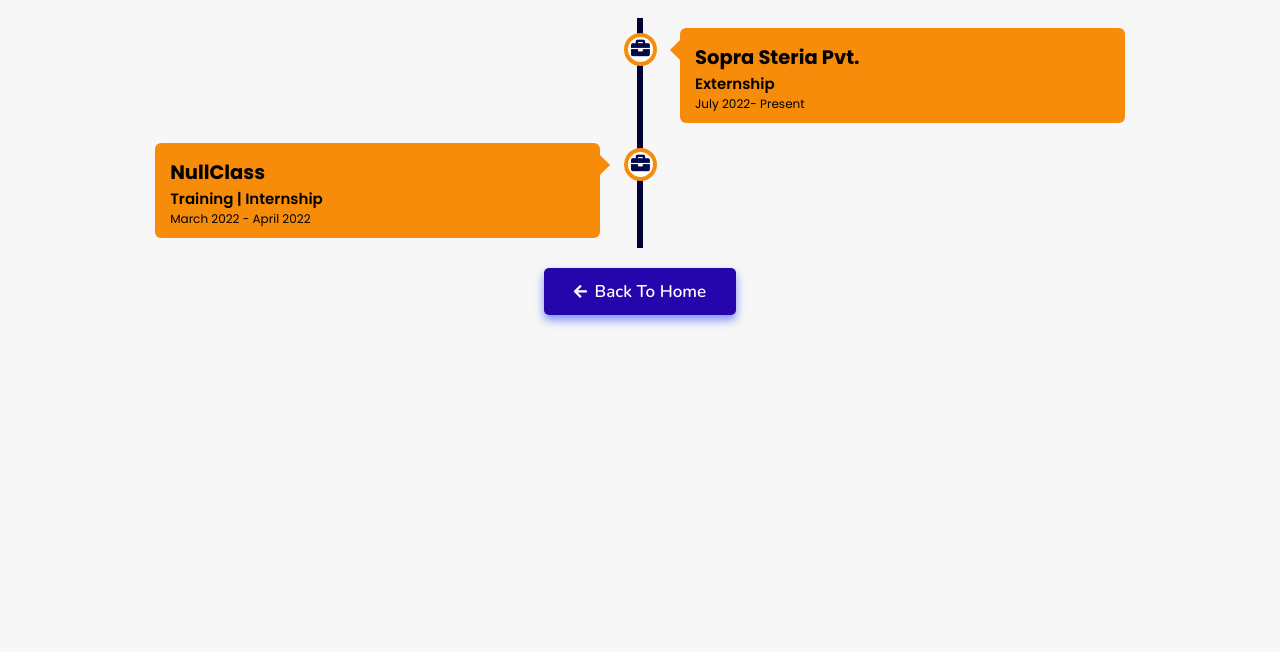
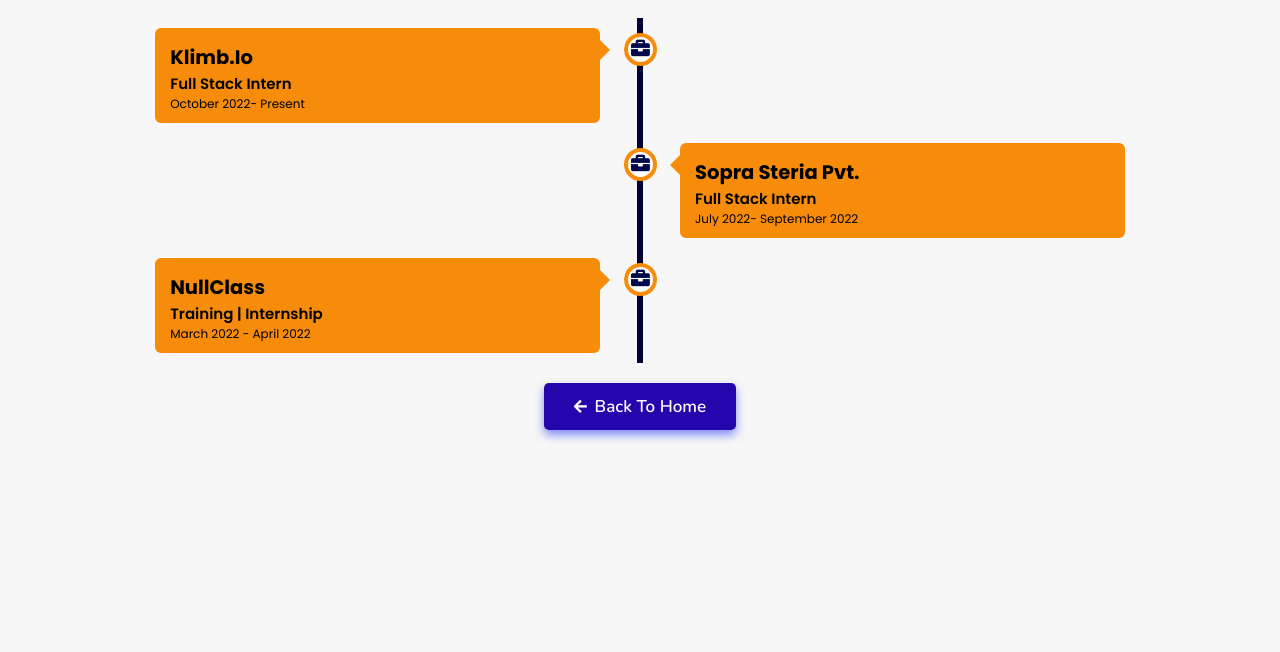
Before and after one commit to harshitgupta2019/portfolio, a plain HTML site: page experience/index.html in a window 1280 px wide. Shown: the part 148-800 px from the top of the page. Drawn offline with nearby package versions, Linux system fonts and the light colour scheme.

Commit message:
add new experience

```diff
--- a/experience/index.html
+++ b/experience/index.html
@@ -42,14 +42,26 @@
 
   <div class="timeline">
 
+    <div class="container left">
+      <div class="content">
+        <div class="tag">
+          <h2>klimb.io</h2>
+        </div>
+        <div class="desc">
+            <h3>Full Stack intern</h3>
+            <p>October 2022- present</p>
+        </div>
+      </div>
+    </div>
+
     <div class="container right">
       <div class="content">
         <div class="tag">
           <h2>Sopra Steria Pvt.</h2>
         </div>
         <div class="desc">
-            <h3>Externship</h3>
-            <p>July 2022- present</p>
+            <h3>Full Stack intern</h3>
+            <p>July 2022- September 2022</p>
         </div>
       </div>
     </div>
--- a/projects/projects.json
+++ b/projects/projects.json
@@ -75,7 +75,7 @@
     "image": "kiaweb",
     "category": "basicweb",
     "links": {
-      "view": "#",
+      "view": "https://har-portfolio.netlify.app/",
       "code": "https://github.com/harshitgupta2019/portfolio"
     }
   }
```
Also changed, not shown: index.html (+1 -1 lines).
